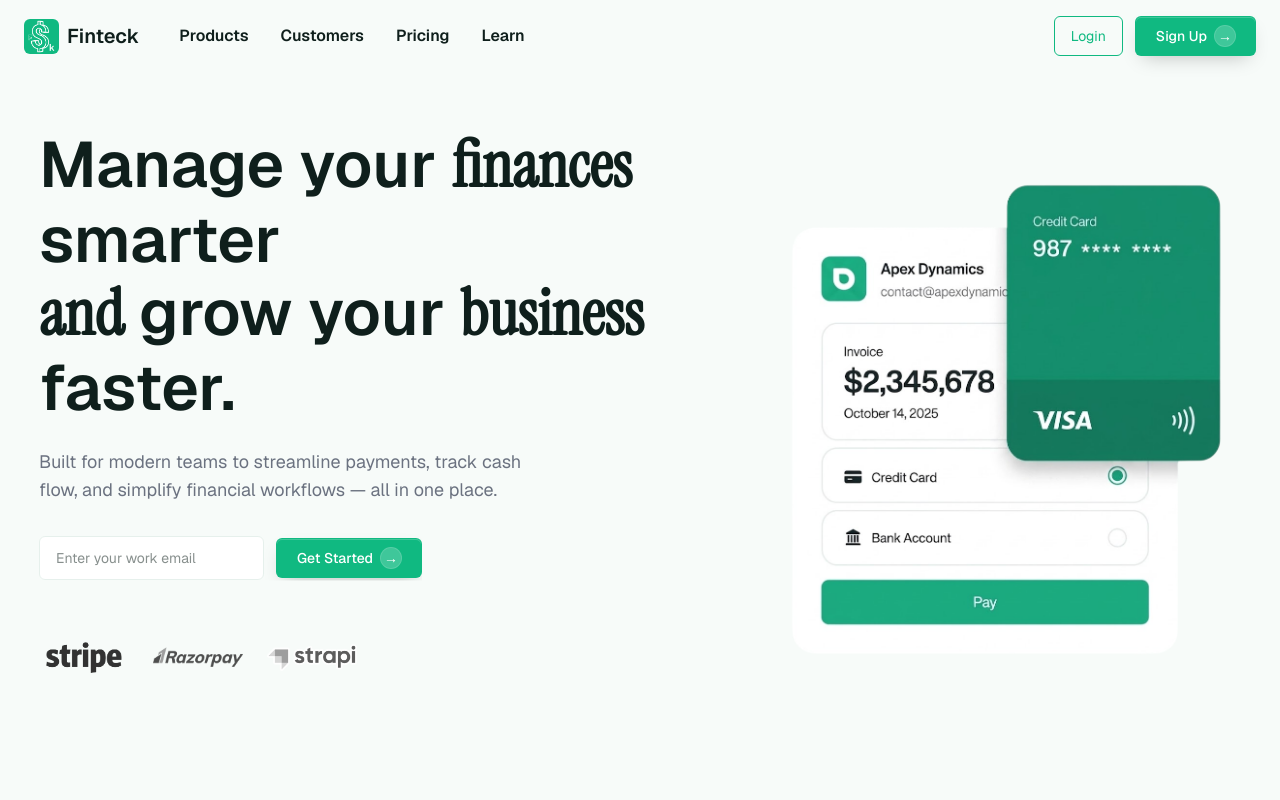
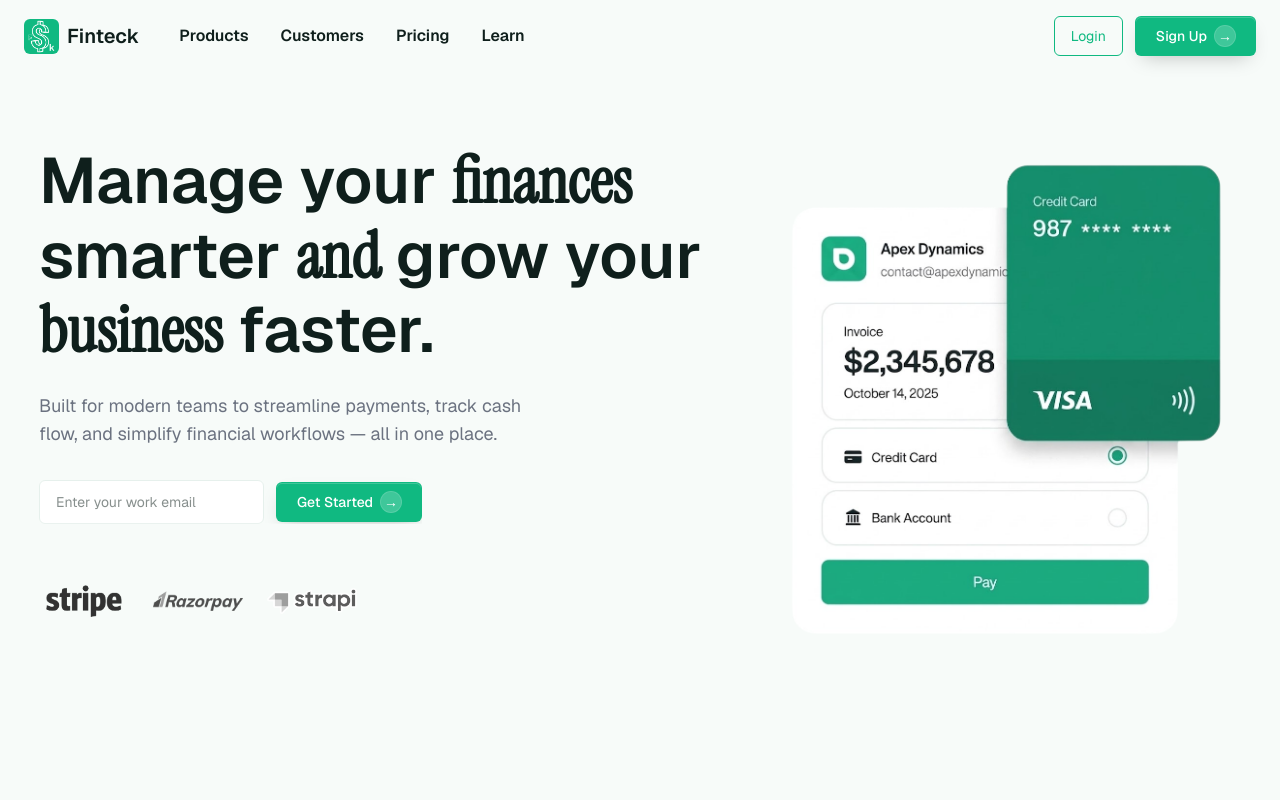
Before and after one commit to Prakash1185/template_two, a Next.js app: page / in a window 1280 px wide. Shown: the top 800 px of the page. Built offline with nearby package versions, Linux system fonts and the light colour scheme.

Commit message:
more anim added

```diff
--- a/components/cta.tsx
+++ b/components/cta.tsx
@@ -1,37 +1,100 @@
 "use client";
 
-import { PrimaryButton } from "./buttons";
+import { motion } from "framer-motion";
+
+/* ---------- VARIANTS ---------- */
+
+const container = {
+  hidden: {
+    opacity: 0,
+    scale: 0.98,
+    filter: "blur(6px)",
+  },
+  show: {
+    opacity: 1,
+    scale: 1,
+    filter: "blur(0px)",
+    transition: {
+      duration: 1.2,
+      ease: [0.22, 1, 0.36, 1],
+    },
+  },
+};
+
+const fadeUp = {
+  hidden: {
+    opacity: 0,
+    y: 14,
+    filter: "blur(4px)",
+  },
+  show: {
+    opacity: 1,
+    y: 0,
+    filter: "blur(0px)",
+    transition: {
+      duration: 1,
+      ease: [0.22, 1, 0.36, 1],
+    },
+  },
+};
 
 const CTASection = () => {
   return (
     <section className="py-20 bg-[var(--background)]">
       <div className="max-w-[1250px] mx-auto px-6">
-
-        <div className="rounded-3xl px-8 sm:px-12 py-12
+        {/* MAIN CTA BOX */}
+        <motion.div
+          className="rounded-3xl px-8 sm:px-12 py-12
           bg-gradient-to-br from-[#0b3a42] to-[#0e4a54]
           text-white
-          flex flex-col lg:flex-row items-start lg:items-center justify-between gap-10
-        ">
-
+          flex flex-col lg:flex-row items-start lg:items-center justify-between gap-10"
+          initial="hidden"
+          whileInView="show"
+          viewport={{ once: true }}
+          variants={container}
+        >
+          {/* INNER CONTENT CONTROL */}
+          <motion.div
+            className="flex flex-col lg:flex-row items-start lg:items-center justify-between gap-10 w-full"
+            variants={{
+              show: {
+                transition: {
+                  staggerChildren: 0.18,
+                  delayChildren: 0.25,
+                },
+              },
+            }}
+          >
             {/* LEFT */}
             <div className="max-w-lg">
-            <p className="text-sm text-white/60 mb-3 tracking-wide">
+              <motion.p
+                variants={fadeUp}
+                className="text-sm text-white/60 mb-3 tracking-wide"
+              >
                 TRY IT NOW
-            </p>
+              </motion.p>
 
-            <h2 className="text-2xl sm:text-3xl lg:text-[36px] font-semibold leading-tight">
+              <motion.h2
+                variants={fadeUp}
+                className="text-2xl sm:text-3xl lg:text-[36px] font-semibold leading-tight"
+              >
                 Ready to simplify your financial workflow?
-            </h2>
+              </motion.h2>
 
-            <p className="mt-4 text-white/70 text-sm">
+              <motion.p
+                variants={fadeUp}
+                className="mt-4 text-white/70 text-sm"
+              >
                 Manage payments, automate processes, and gain full visibility
                 over your finances — all in one place.
-            </p>
+              </motion.p>
             </div>
 
             {/* RIGHT BUTTONS */}
-          <div className="flex flex-col sm:flex-row gap-4 w-full lg:w-auto">
-
+            <motion.div
+              variants={fadeUp}
+              className="flex flex-col sm:flex-row gap-4 w-full lg:w-auto"
+            >
               {/* PRIMARY */}
               <button
                 className="h-11 px-6 rounded-md text-sm font-medium
@@ -50,10 +113,9 @@ const CTASection = () => {
               >
                 Learn More →
               </button>
-
-          </div>
-        </div>
-
+            </motion.div>
+          </motion.div>
+        </motion.div>
       </div>
     </section>
   );
--- a/components/hero.tsx
+++ b/components/hero.tsx
@@ -5,11 +5,10 @@ import { motion } from "framer-motion";
 import { PrimaryButton } from "./buttons";
 import { Stagger } from "./animations/stagger";
 import { RevealUp } from "./animations/revealup";
-import { LineReveal } from "./animations/linereveal";
 
 const HeroSection = () => {
   return (
-    <section className="pt-32 pb-24 bg-[var(--background)]">
+    <section className="pt-36 pb-24 bg-[var(--background)]">
       <div className="max-w-[1250px] mx-auto px-6 flex flex-col lg:flex-row items-center gap-10">
         {/* LEFT CONTENT */}
         <Stagger>
@@ -17,22 +16,12 @@ const HeroSection = () => {
             {/* HEADING */}
             <RevealUp>
               <h1 className="text-4xl sm:text-5xl lg:text-[64px] font-semibold leading-[1.15] text-[var(--foreground)]">
-                <LineReveal>
-                  <span className="block">
-                    Manage your{" "}
-                    <span className="inline-block instrument">finances</span>{" "}
-                    smarter
-                  </span>
-                </LineReveal>
-
-                <LineReveal>
-                  <span className="block">
-                    <span className="inline-block instrument">and</span> grow
-                    your{" "}
-                    <span className="inline-block instrument">business</span>{" "}
-                    faster.
-                  </span>
-                </LineReveal>
+                Manage your{" "}
+                <span className="inline-block instrument">finances</span>{" "}
+                smarter <span className="inline-block instrument">and</span>{" "}
+                grow your{" "}
+                <span className="inline-block instrument">business</span>{" "}
+                faster.
               </h1>
             </RevealUp>
 
```
Lines whose indentation alone changed are shown as unchanged.
